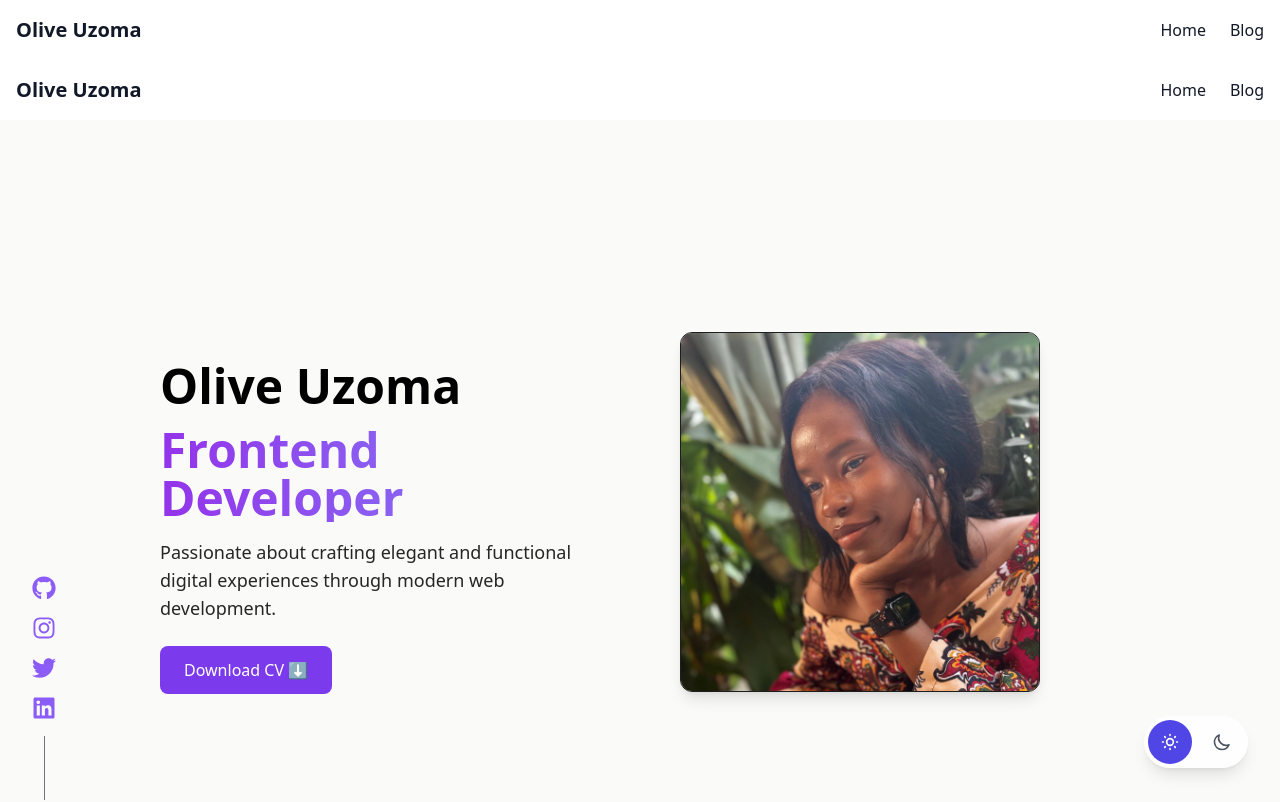
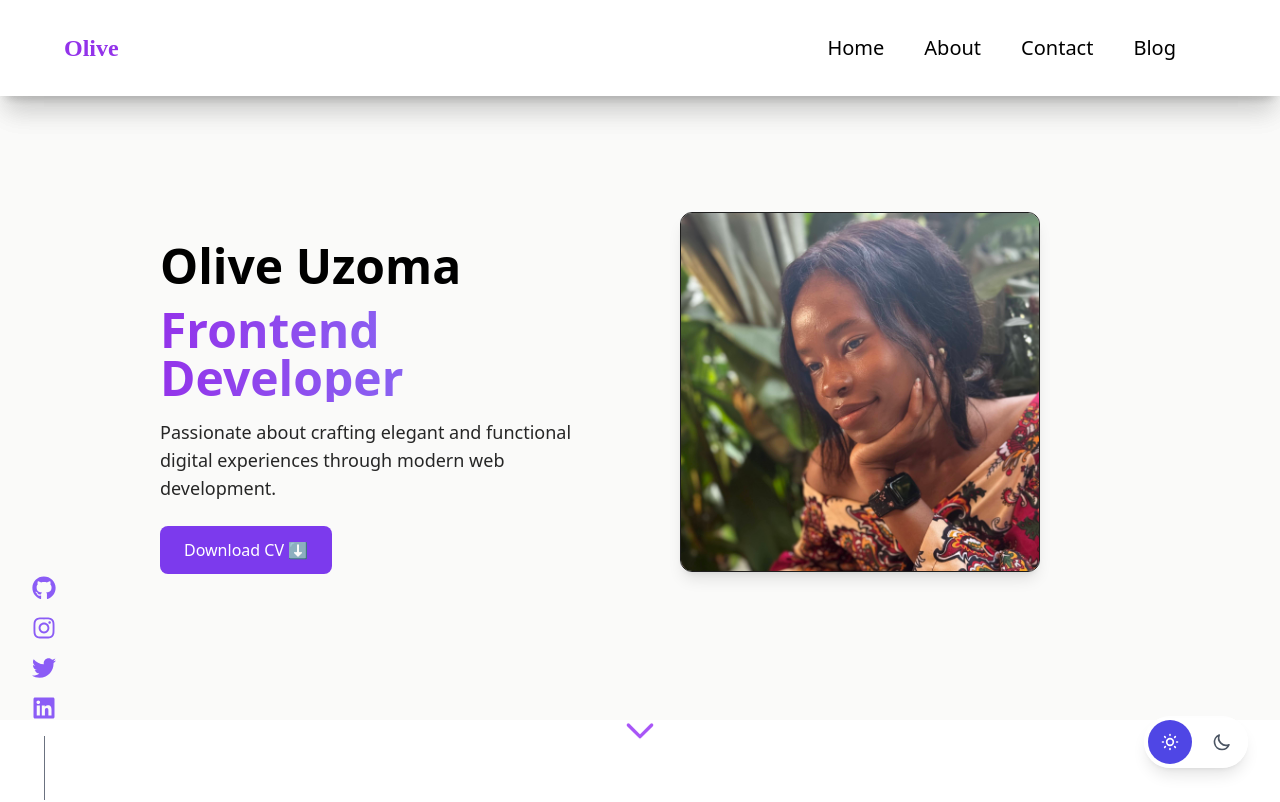
Before and after one commit to uzomaolive/new-official-website, a Next.js app: page / in a window 1280 px wide. Shown: the top 802 px of the page. Built offline with nearby package versions, Linux system fonts and the light colour scheme.

Commit message:
revert: Revert previous header integration, use separate Navbar component
This reverts the change that integrated navigation directly into Header.tsx.
The Header component now renders the separate Navbar component again.

```diff
--- a/src/app/components/Header.tsx
+++ b/src/app/components/Header.tsx
@@ -1,29 +1,10 @@
 "use client";
-
-import Link from "next/link";
-import { useTheme } from "./ThemeProvider";
+import Navbar from './Navbar';
 
 export default function Header() {
-  const { theme } = useTheme();
-
   return (
-    <header className={`shadow-sm ${theme === 'dark' ? 'bg-gray-900 text-white' : 'bg-white text-gray-900'}`}>
-      <div className="container mx-auto px-4 py-4 flex justify-between items-center">
-        <div className="flex items-center">
-          <Link href="/" className="text-xl font-bold">
-            Olive Uzoma
-          </Link>
-        </div>
-
-        <nav className="hidden md:flex space-x-6">
-          <Link href="/" className="hover:text-indigo-600 dark:hover:text-indigo-400">
-            Home
-          </Link>
-          <Link href="/blog" className="hover:text-indigo-600 dark:hover:text-indigo-400">
-            Blog
-          </Link>
-        </nav>
-      </div>
-    </header>
+    <>
+      <Navbar />
+    </>
   );
 }
```
